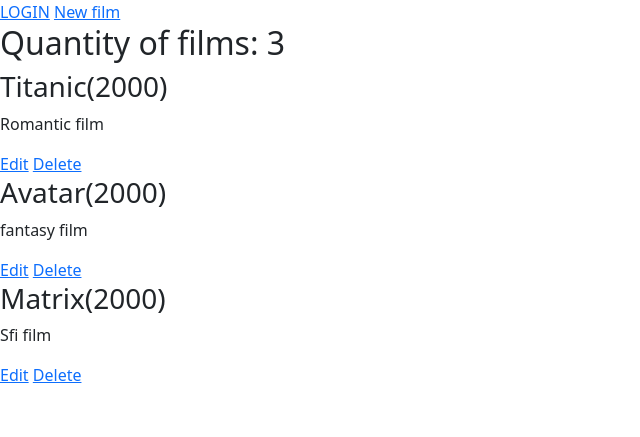
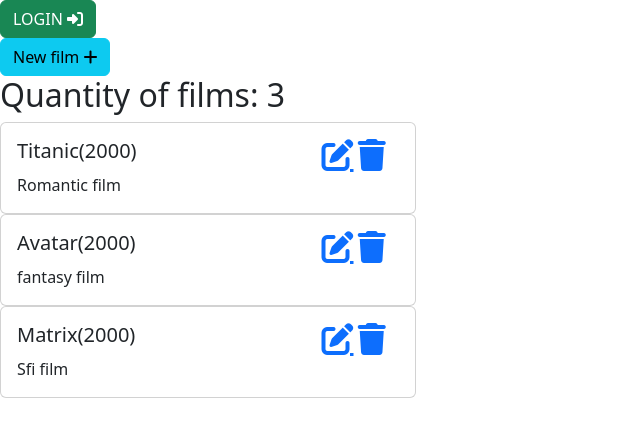
Before and after one commit to Piotroog/Django_app_films, a Django app: page /app_films/all_films/ in a window 1280 px wide. Shown: the top 437 px of the page, without its empty margins (0-640 px from the left). Run offline with Django 4.2, Linux system fonts and the light colour scheme; data comes from the database, SQL or seed files in the repository; both versions use the stored data as it was after the commit; some libraries are stand-ins or nearby versions.

Commit message:
films HTML style

```diff
--- a/templates/films.html
+++ b/templates/films.html
@@ -5,15 +5,15 @@
 {% endblock %}
 
 {% block website %}
-
+     <div class="jumbotron">
     {% if user.is_authenticated %}
-        Hello {{ user.username }}
-        <a href="{% url 'logout' %}">LOGOUT</a>
+         <h1 class="display-4"> Hello {{ user.username }} </h1>
+        <a href="{% url 'logout' %}"  class="btn btn-warning">LOGOUT <i  class="fas fa-sign-out-alt"></i></a>
     {% else %}
-        <a href="{% url 'login' %}">LOGIN</a>
+        <a href="{% url 'login' %}"  class="btn btn-success">LOGIN <i class="fas fa-sign-in-alt"></i></a>
     {% endif %}
-
-    <a href="{% url 'new' %}">New film</a>
+ </div>
+    <a href="{% url 'new' %}" class="btn btn-info" >New film <i class="fa-solid fa-plus"></i></a>
 
     {% if films|length == 0 %}
         <h2>NO FILMS IN DATABASE</h2>
@@ -21,11 +21,20 @@
         <h2>Quantity of films: {{ films|length }}</h2>
 
         {% for film in films %}
-            <h3>{{ film }}</h3>
-            <p>{{ film.description }}</p>
-            <a href="{% url 'edit' film.id %}">Edit</a>
-            <a href="{% url 'delete' film.id %}">Delete</a>
+            <div class="card" style="width: 26rem;">
+              <div class="card-body">
+                  <div class="row">
+                     <div class="col-9">
+                        <h5 class="card-title">{{ film }}</h5>
+                  </div>
+                      <div class="col-3">
+                              <a href="{% url 'edit' film.id %}"<i class="fa-solid fa-2x fa-pen-to-square"></i></a>
+                <a href="{% url 'delete' film.id %}"><i class="fa-solid fa-2x fa-trash"></i></a>
+              </div>
+            </div>
+                  <p class="card-text">{{ film.description }}</p>
+                   </div>
+                 </div>
         {% endfor %}
     {% endif %}
-
 {% endblock %}
```
Also changed, not shown: db.sqlite3.
